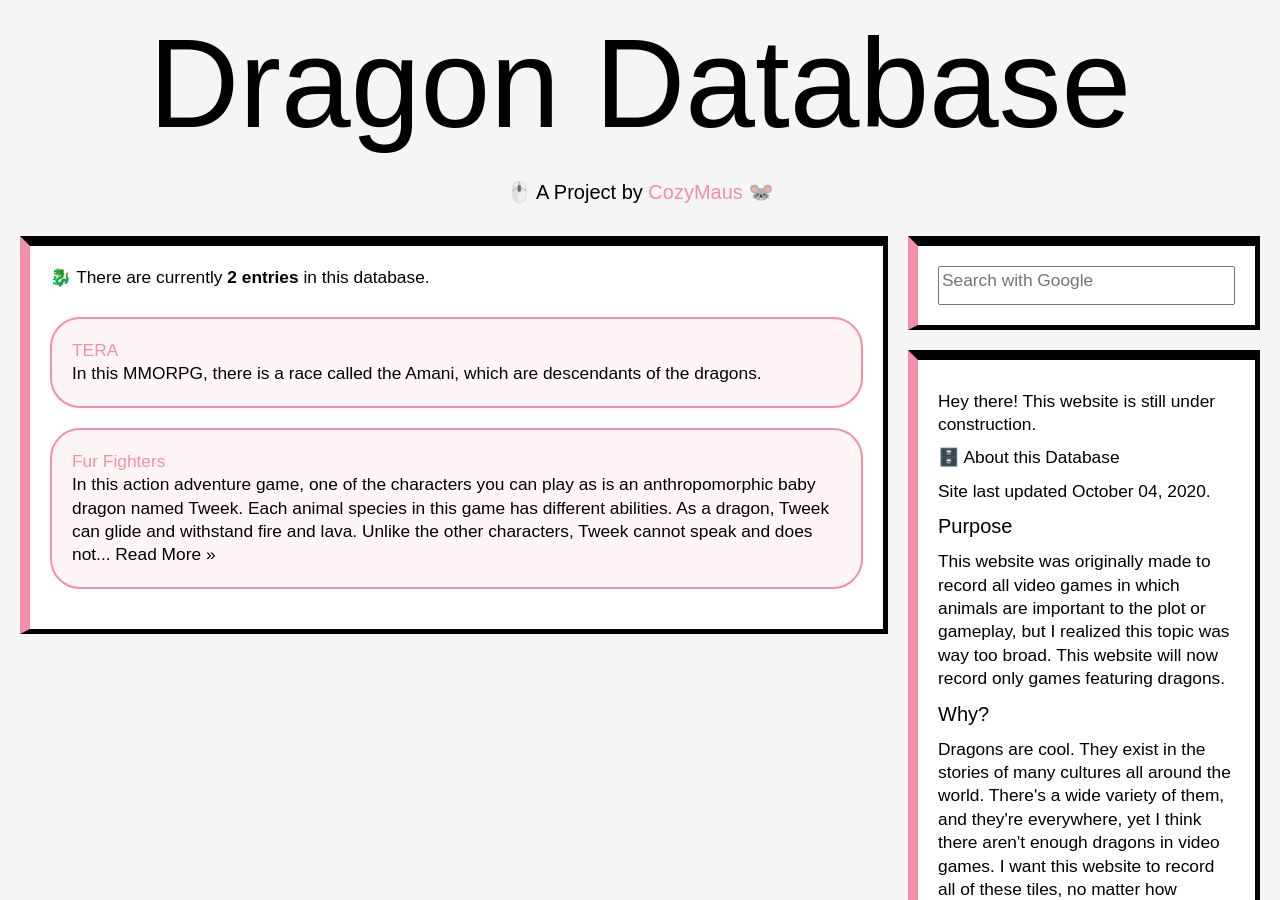
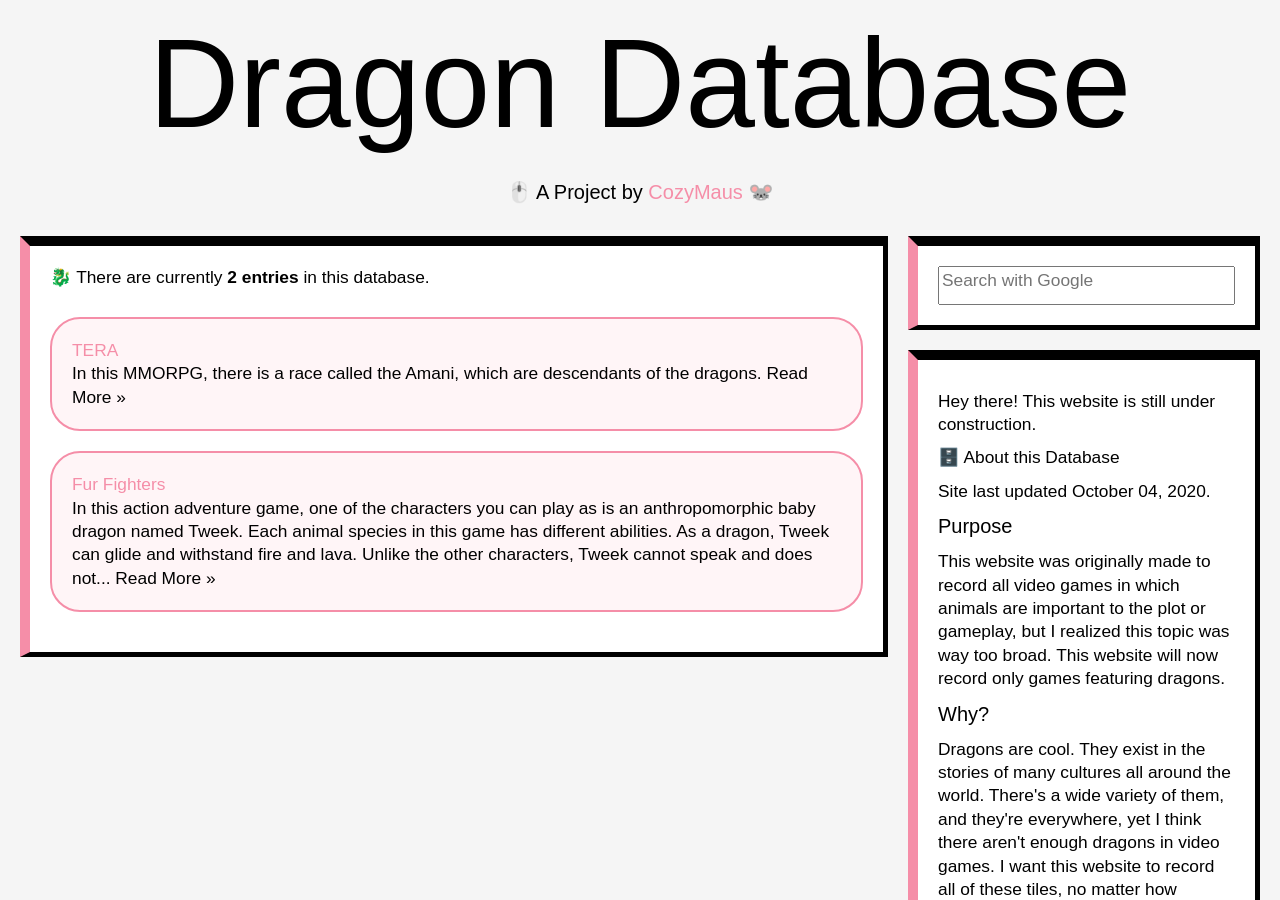
Before and after one commit to byliz/animal-game-database, a Jekyll site: the page built from index.html, in a window 1280 px wide and 900 px high. Built offline with Jekyll 4.4.1, drawn with Linux system fonts in a browser that asks for light colours; nearby versions of some CDN libraries; the list of posts is cut into pages by our own code; comment, search, counter and statistics services are not loaded.

Commit message:
Update index.html

```diff
--- a/index.html
+++ b/index.html
@@ -19,7 +19,7 @@
 
 <a href="{{ post.url }}" class="link">
                 <span class="title">{{ post.title }}</span> <br>
-            <span class="excerpt">{{ post.excerpt | truncatewords: 50, "... Read More »" }}</span>
+            <span class="excerpt">{{ post.excerpt | truncatewords: 50, "..." }} Read More »</span>
 
             </a>
 
```
